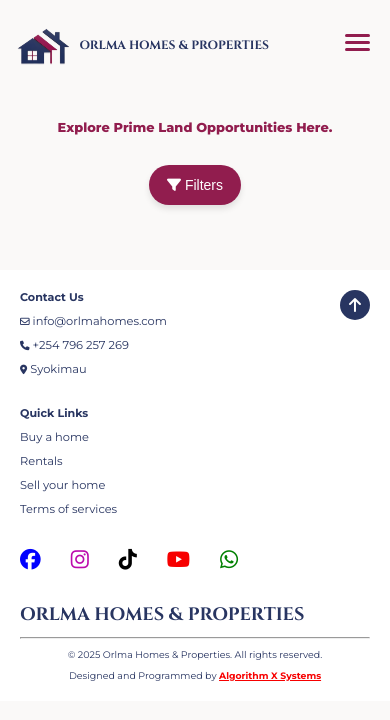
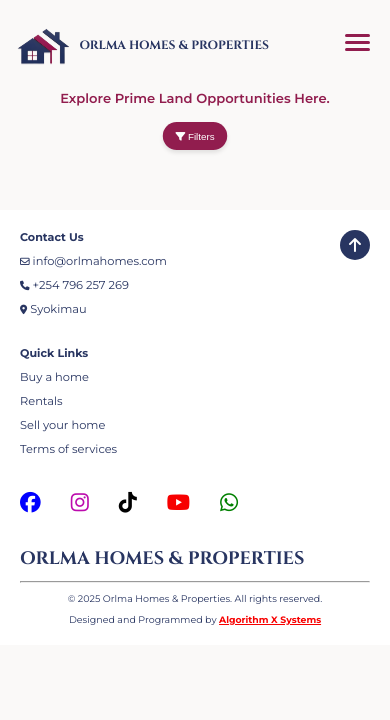
Before and after one commit to kevin-magu/ormlahomes, a PHP site: page /orlmahomes/lands in a window 390 px wide. Shown: the top 720 px of the page. Run offline with PHP 8.4, Linux system fonts and the light colour scheme; data that the repository does not hold is empty; some libraries are stand-ins or nearby versions.

Commit message:
orlma homes

```diff
--- a/includes/navbar.php
+++ b/includes/navbar.php
@@ -56,6 +56,16 @@ session_start();
             menuBar.classList.remove('active');
         }
     });
+    // Close menu when clicking outside
+    document.addEventListener('click', (e) => {
+    const isClickInsideMenu = navMenu.contains(e.target);
+    const isClickOnMenuIcon = menuBar.contains(e.target);
+
+    if (!isClickInsideMenu && !isClickOnMenuIcon) {
+        navMenu.classList.remove('show');
+        menuBar.classList.remove('active');
+    }
+    })
 
 
     if (!token) {
--- a/lands.php
+++ b/lands.php
@@ -1,6 +1,5 @@
 <?php
 include './includes/connection.php';
-include './includes/navbar.php';
 ?>
 
 <!DOCTYPE html>
@@ -12,20 +11,13 @@ include './includes/navbar.php';
     <link rel="stylesheet" href="./styles/commonStyles.css" />
     <link rel="stylesheet" href="./styles/buy.css" />
     <link rel="stylesheet" href="https://cdn.jsdelivr.net/npm/swiper@11/swiper-bundle.min.css"/>
-    <style>
-        .p-filter-container p.selected {
-            background-color: #222;
-            color: #fff;
-            border-radius: 4px;
-            padding: 4px 8px;
-        }
-    </style>
 </head>
 <body>
 <div class="page-container">
     <div class="sticky-top">
+        <?php include './includes/navbar.php';?>
         <p class="justify-centre all-pages-title margin-top30">Explore Prime Land Opportunities Here.</p>
-        <div class="deleteBtn-container justify-centre margin-top30">
+        <div class="filter-button-container justify-centre margin-top30">
             <button><i class="fa-solid fa-filter"></i> Filters</button>
         </div>
         <div class="filter-container justify-centre margin-top30 dipslay-flex">
--- a/styles/commonStyles.css
+++ b/styles/commonStyles.css
@@ -5,12 +5,12 @@
 }
 
 /* Remove outline for all links, buttons, and icons on focus and active states */
-a, i,button, :focus, :active {
+a, i,.menu-bar,button, :focus, :active {
     outline: none;
   }
 
   /* Optional: Remove tap highlight on mobile devices */
-  a, i,button, input, textarea {
+  a, i,.menu-bar,button, input, textarea {
     -webkit-tap-highlight-color: transparent; /* For Safari/Chrome on iOS */
     tap-highlight-color: transparent; /* For other browsers */
   }
@@ -84,14 +84,6 @@ body {
     display: none;
 }
 
-
-/*.page-container {
-    display: flex;
-    flex-direction: column;
-    min-height: 90vh;
-    flex-wrap: wrap;
-}*/
-
 .justify-centre{
     display: flex;
     justify-content: center;
@@ -138,13 +130,6 @@ body {
     align-items: center;
 }
 
-button{
-    width: fit-content;
-    padding: 8px;
-    border-radius: 5px;
-    cursor: pointer;
-
-}
 .section-title-size{
     font-size: 42px;
 }
@@ -225,13 +210,14 @@ nav ul.show{
     position: absolute;
     width: 400px;
     height: 90vh;
-    top: 90px;
+    top: 74px;
     left: 0;
     justify-content: space-between;
     padding-top: 20px;
     animation: slideInFromLeft 0.4s ease forwards;
     z-index: 1999;
 }
+
 @keyframes slideInFromLeft {
     0% {
         transform: translateX(-100%);
@@ -261,6 +247,13 @@ nav ul a{
     color: #911d4e; /* Or your highlight color */
     font-weight: bold;
     border-bottom: 2px solid #911d4e; /* Optional underline */
+}
+
+.p-filter-container p.selected {
+    background-color: #222;
+    color: #fff;
+    border-radius: 4px;
+    padding: 4px 8px;
 }
 
 
@@ -608,8 +601,7 @@ button a{
         display: none;
     }
 
-
-    nav ul li {
+    nav ul.show li {
         color: white;
         margin-left: 20%;
         padding: 10px;
@@ -732,12 +724,16 @@ button a{
 @media screen and (max-width: 520px) {
     nav ul.show{
         width: 100%;
-        height: 93vh;
+        height: 84vh;
     }
     nav{
         padding: 0;
         justify-content: left;
     }
+    nav ul.show li{
+        margin-left: 3%;
+    }
+
     nav .nav-logo{
         margin-left: 3%;
         height: 60px;
@@ -751,8 +747,8 @@ button a{
         width: 100%;
         font-size: 12px;
     }
-    .sticky-top{
-        height: 100px;
+    .filter-button-container{
+        margin-top: 10px;
     }
     .p-filter-container{
         width: 300px;
@@ -760,6 +756,8 @@ button a{
     }
     .all-pages-title{
         font-size: 14px;
+        margin-top: 0;
+        font-weight: 600;
     }
     .property-card{
       width: 90%;
@@ -771,4 +769,11 @@ button a{
     .property-cards-wrapper{
         gap: 5px;
     }
+    button{
+        transform: scale(0.7);
+    }
+    .sticky-top{
+        height: 160px;
+        gap: 2px;
+    }
   }
```
Also changed, not shown: commercials.php (+2 -11 lines), industrial.php (+2 -10 lines), residentials.php (+2 -10 lines).
